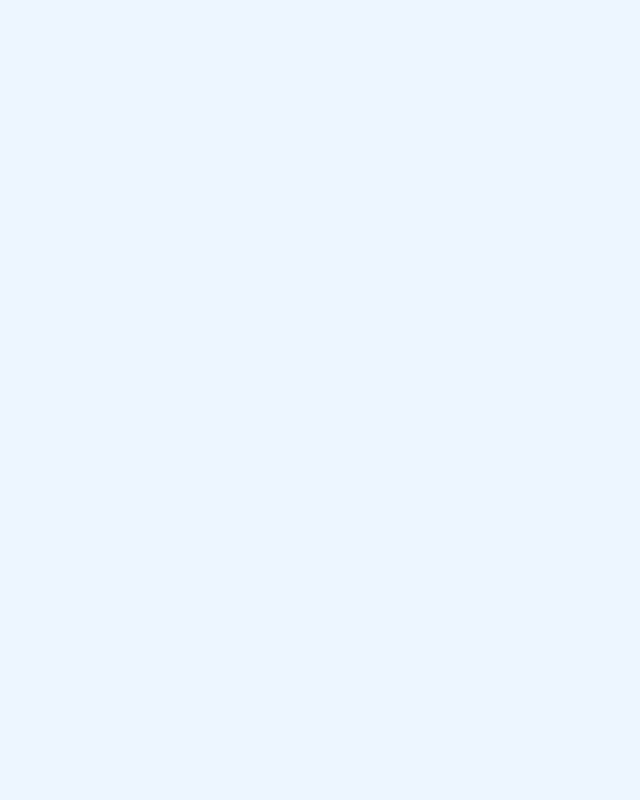
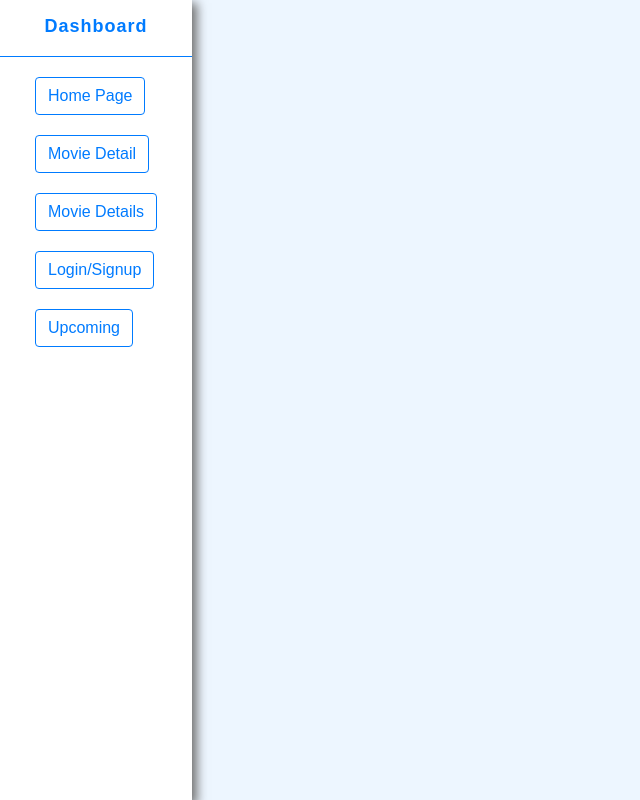
Before and after one commit to wankhede04/stackpro-imdb, an Angular app: page / in a window 1280 px wide. Shown: the whole page, without its empty margins (0-640 px from the left). Built offline with nearby package versions, Linux system fonts and the light colour scheme.

Commit message:
Added side panel.

```diff
--- a/src/app/app.component.html
+++ b/src/app/app.component.html
@@ -1 +1,38 @@
-<router-outlet></router-outlet>
+<div class="page-section">
+  <div class="side-panel">
+    <span class="index">
+      <p>Dashboard</p>
+    </span>
+    <div class="button-routes">
+      <div>
+        <button class="btn btn-outline-primary" (click)="navigateTo('home')">
+          Home Page
+        </button>
+      </div>
+      <div>
+        <button class="btn btn-outline-primary" (click)="navigateTo('detail')">
+          Movie Detail
+        </button>
+      </div>
+      <div>
+        <button class="btn btn-outline-primary" (click)="navigateTo('details')">
+          Movie Details
+        </button>
+      </div>
+      <div>
+        <button class="btn btn-outline-primary" (click)="navigateTo('register')">
+          Login/Signup
+        </button>
+      </div>
+      <div>
+        <button class="btn btn-outline-primary" (click)="navigateTo('upcoming')">
+          Upcoming
+        </button>
+      </div>
+    </div>
+  </div>
+
+  <div class="route-wrapper">
+    <router-outlet></router-outlet>
+  </div>
+</div>
--- a/src/app/app.component.scss
+++ b/src/app/app.component.scss
@@ -0,0 +1,39 @@
+.page-section {
+  display: flex;
+}
+
+.side-panel {
+  padding: 1% 0;
+  height: 100vh;
+  width: 15%;
+  box-shadow: 4px 4px 10px 1px #707070;
+  background: #FFFFFF;
+  margin-right: 2%;
+}
+
+.index {
+  display: flex;
+  justify-content: center;
+  border-bottom: 1px solid #007bff;
+
+  p {
+    font-weight: 600;
+    font-size: 18px;
+    color: #007bff;
+    letter-spacing: 1px;
+  }
+}
+
+.button-routes {
+  display: grid;
+  padding: 10px;
+  position: relative;
+  justify-content: center;
+
+  div {
+    margin: 10px 0;
+  }
+}
+.route-wrapper {
+  max-width: 81%;
+}
--- a/src/app/app.component.ts
+++ b/src/app/app.component.ts
@@ -1,8 +1,16 @@
 import { Component } from '@angular/core';
+import { Router } from '@angular/router';
 
 @Component({
   selector: 'app-root',
   templateUrl: './app.component.html',
   styleUrls: ['./app.component.scss']
 })
-export class AppComponent {}
+export class AppComponent {
+
+  constructor(private route: Router) {}
+
+  public navigateTo(route: string) {
+    this.route.navigate([route]);
+  }
+}
```
